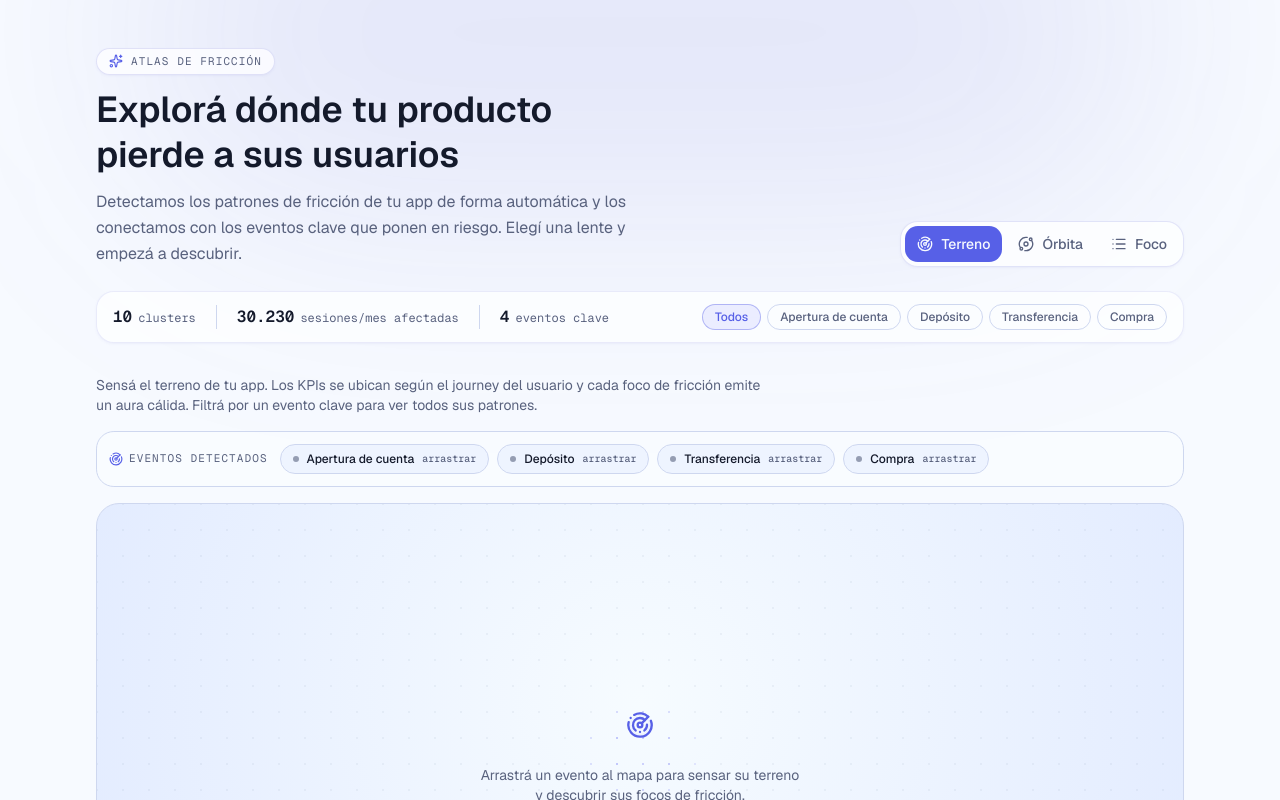
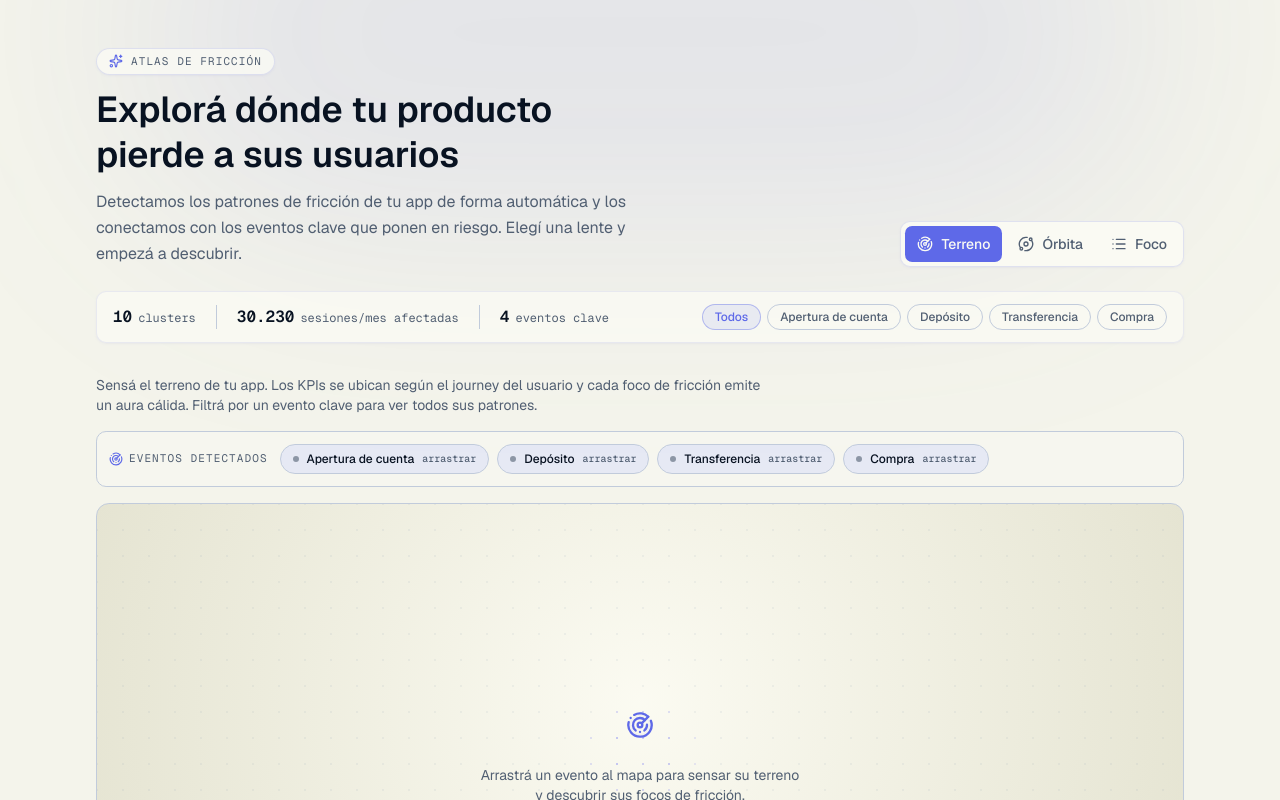
Before and after one commit to maatiasviola/pfi_ui_prueba, a Next.js app: page / in a window 1280 px wide. Shown: the top 800 px of the page. Built offline with nearby package versions, Linux system fonts and the light colour scheme.

Commit message:
feat: update color scheme and theme colors in global styles and layout
Co-authored-by: Mati Viola <49240692+maatiasviola@users.noreply.github.com>

```diff
--- a/app/globals.css
+++ b/app/globals.css
@@ -52,41 +52,41 @@
 
 :root {
   color-scheme: light;
-  --background: oklch(0.985 0.012 270);
-  --foreground: oklch(0.22 0.035 270);
-  --card: oklch(0.998 0.004 270);
-  --card-foreground: oklch(0.22 0.035 270);
-  --popover: oklch(1 0 0);
-  --popover-foreground: oklch(0.22 0.035 270);
-  --primary: oklch(0.48 0.18 275);
-  --primary-foreground: oklch(0.985 0.012 270);
-  --secondary: oklch(0.95 0.025 270);
-  --secondary-foreground: oklch(0.34 0.1 275);
-  --muted: oklch(0.95 0.018 270);
-  --muted-foreground: oklch(0.5 0.045 270);
-  --accent: oklch(0.93 0.045 275);
-  --accent-foreground: oklch(0.34 0.1 275);
-  --destructive: oklch(0.58 0.2 25);
-  --border: oklch(0.88 0.035 270);
-  --input: oklch(0.88 0.035 270);
-  --ring: oklch(0.58 0.17 275);
-  --signal: oklch(0.56 0.2 275);
-  --signal-foreground: oklch(0.985 0.012 270);
-  --friction: oklch(0.62 0.19 35);
-  --chart-1: oklch(0.56 0.2 275);
-  --chart-2: oklch(0.65 0.16 305);
-  --chart-3: oklch(0.62 0.19 35);
-  --chart-4: oklch(0.58 0.2 25);
-  --chart-5: oklch(0.48 0.1 270);
-  --radius: 0.8rem;
-  --sidebar: oklch(0.975 0.018 270);
-  --sidebar-foreground: oklch(0.22 0.035 270);
-  --sidebar-primary: oklch(0.48 0.18 275);
-  --sidebar-primary-foreground: oklch(0.985 0.012 270);
-  --sidebar-accent: oklch(0.93 0.045 275);
-  --sidebar-accent-foreground: oklch(0.34 0.1 275);
-  --sidebar-border: oklch(0.88 0.035 270);
-  --sidebar-ring: oklch(0.58 0.17 275);
+  --background: oklch(0.965 0.012 104);
+  --foreground: oklch(0.18 0.035 258);
+  --card: oklch(0.985 0.009 104);
+  --card-foreground: oklch(0.18 0.035 258);
+  --popover: oklch(0.985 0.009 104);
+  --popover-foreground: oklch(0.18 0.035 258);
+  --primary: oklch(0.52 0.19 275);
+  --primary-foreground: oklch(0.985 0.009 104);
+  --secondary: oklch(0.91 0.035 275);
+  --secondary-foreground: oklch(0.32 0.12 275);
+  --muted: oklch(0.92 0.015 104);
+  --muted-foreground: oklch(0.48 0.035 258);
+  --accent: oklch(0.79 0.12 275);
+  --accent-foreground: oklch(0.22 0.08 275);
+  --destructive: oklch(0.56 0.19 25);
+  --border: oklch(0.84 0.025 258);
+  --input: oklch(0.84 0.025 258);
+  --ring: oklch(0.64 0.17 275);
+  --signal: oklch(0.58 0.19 275);
+  --signal-foreground: oklch(0.985 0.009 104);
+  --friction: oklch(0.74 0.14 78);
+  --chart-1: oklch(0.58 0.19 275);
+  --chart-2: oklch(0.68 0.14 275);
+  --chart-3: oklch(0.74 0.14 78);
+  --chart-4: oklch(0.56 0.19 25);
+  --chart-5: oklch(0.42 0.07 258);
+  --radius: 0.45rem;
+  --sidebar: oklch(0.955 0.012 104);
+  --sidebar-foreground: oklch(0.18 0.035 258);
+  --sidebar-primary: oklch(0.52 0.19 275);
+  --sidebar-primary-foreground: oklch(0.985 0.009 104);
+  --sidebar-accent: oklch(0.91 0.035 275);
+  --sidebar-accent-foreground: oklch(0.32 0.12 275);
+  --sidebar-border: oklch(0.84 0.025 258);
+  --sidebar-ring: oklch(0.64 0.17 275);
 }
 
 .dark {
--- a/app/layout.tsx
+++ b/app/layout.tsx
@@ -32,7 +32,7 @@ export const metadata: Metadata = {
 
 export const viewport: Viewport = {
   colorScheme: 'light',
-  themeColor: '#f7f7ff',
+  themeColor: '#f2f2ed',
 }
 
 export default function RootLayout({
--- a/components/constellation-view.tsx
+++ b/components/constellation-view.tsx
@@ -462,7 +462,7 @@ export function ConstellationView({
         ref={wrapRef}
         onPointerMove={handleMove}
         onPointerLeave={() => (mouse.current.inside = false)}
-        className={`relative h-[62vh] min-h-[460px] w-full overflow-hidden rounded-2xl border bg-[radial-gradient(circle_at_50%_40%,oklch(0.99_0.02_270),oklch(0.94_0.035_270))] transition-colors ${
+        className={`relative h-[62vh] min-h-[460px] w-full overflow-hidden rounded-2xl border bg-[radial-gradient(circle_at_50%_40%,oklch(0.985_0.012_104),oklch(0.91_0.025_104))] transition-colors ${
           dragging?.overMap ? 'border-signal/50' : 'border-border'
         }`}
       >
--- a/components/orbit-view.tsx
+++ b/components/orbit-view.tsx
@@ -98,7 +98,7 @@ function OrbitSystem({
               <span
                 className="block h-full w-full rounded-full transition-transform duration-200 hover:scale-115"
                 style={{
-                  background: `radial-gradient(circle at 35% 30%, ${color}, oklch(0.78 0.06 270) 130%)`,
+                  background: `radial-gradient(circle at 35% 30%, ${color}, oklch(0.68 0.10 275) 130%)`,
                   boxShadow: `0 0 ${isHover ? 22 : 10}px ${color}`,
                 }}
               />
```
